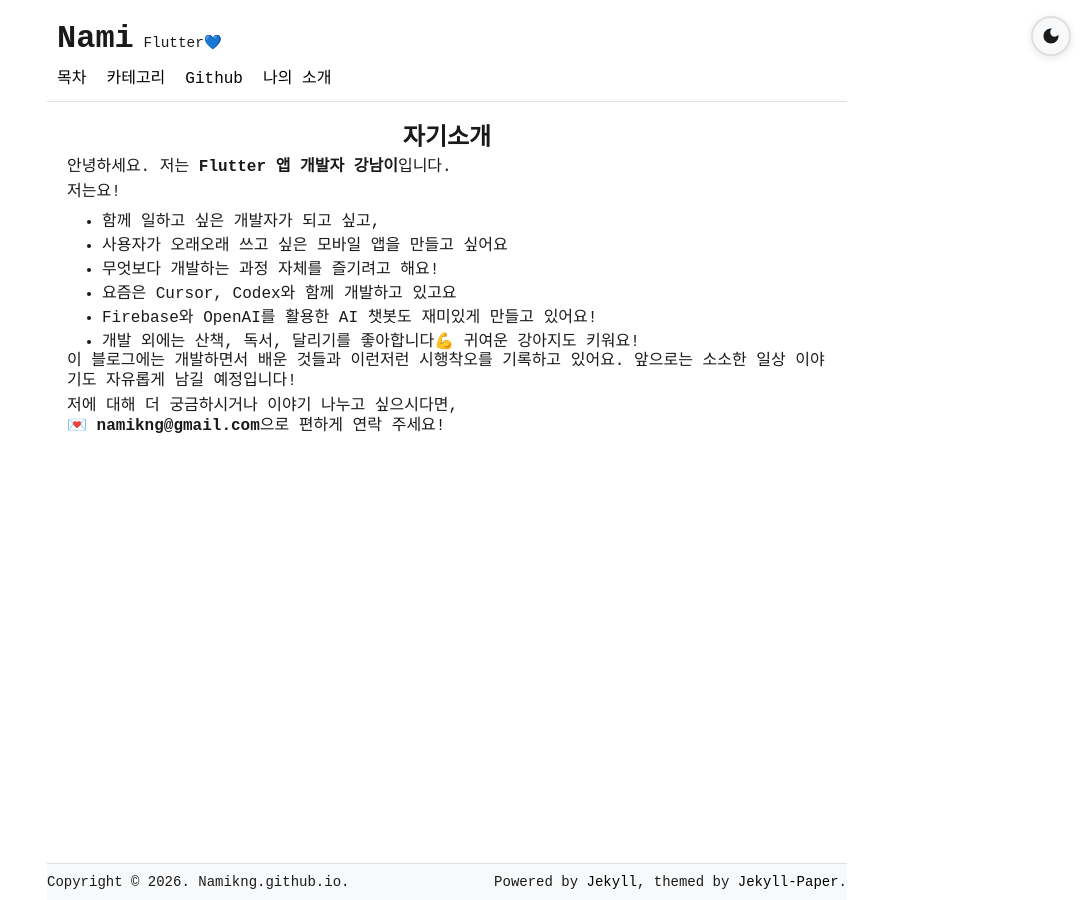
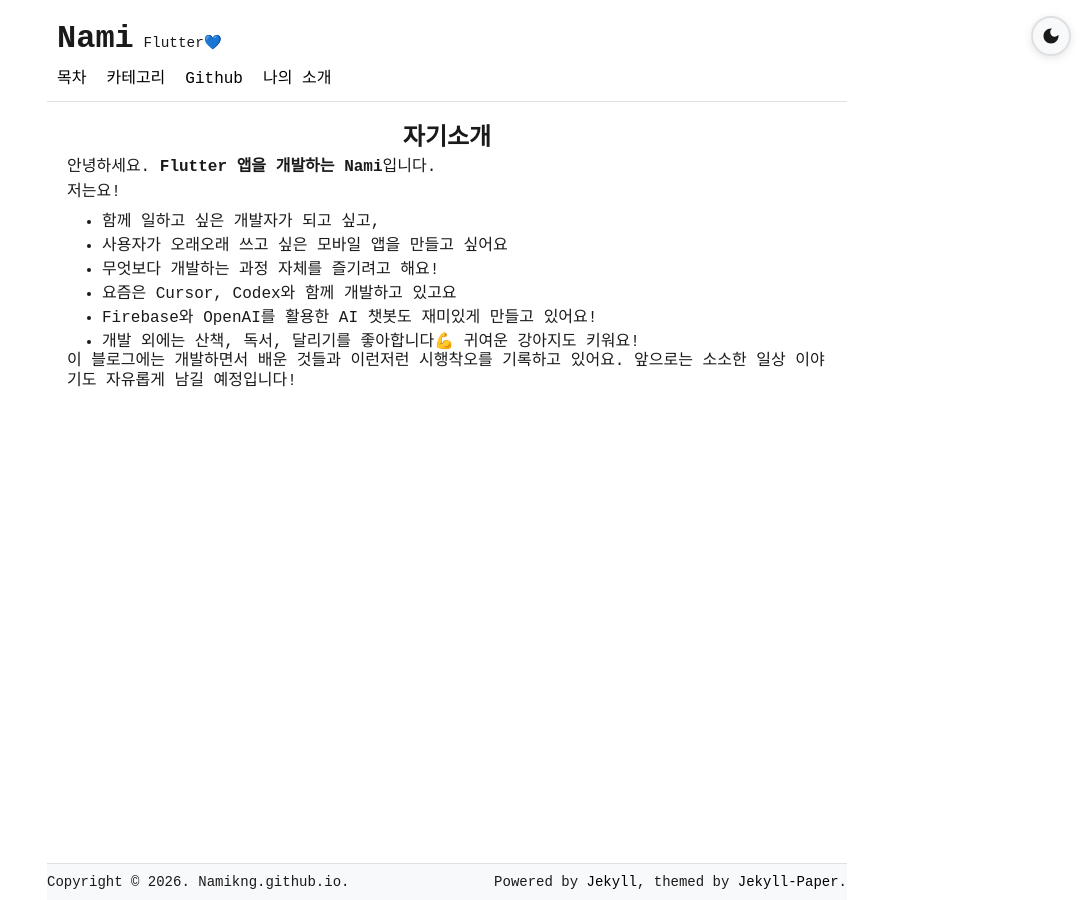
Before and after one commit to Namikng/Namikng.github.io, a Jekyll site: the page built from about.md, in a window 1280 px wide. Shown: the whole page, without its empty margins (193-1280 px from the left). Built offline with Jekyll 4.4.1, drawn with Linux system fonts in a browser that asks for light colours.

Commit message:
Revise personal introduction in about.md
Updated introduction and contact information.

```diff
--- a/about.md
+++ b/about.md
@@ -4,7 +4,7 @@ title: 자기소개
 permalink: /about/
 ---
 
-안녕하세요. 저는 **Flutter 앱 개발자 강남이**입니다.
+안녕하세요. **Flutter 앱을 개발하는 Nami**입니다.
 
 저는요!
 
@@ -16,6 +16,3 @@ permalink: /about/
 - 개발 외에는 산책, 독서, 달리기를 좋아합니다💪 귀여운 강아지도 키워요!
 
 이 블로그에는 개발하면서 배운 것들과 이런저런 시행착오를 기록하고 있어요. 앞으로는 소소한 일상 이야기도 자유롭게 남길 예정입니다!
-
-저에 대해 더 궁금하시거나 이야기 나누고 싶으시다면,
-💌 **namikng@gmail.com**으로 편하게 연락 주세요!
```
